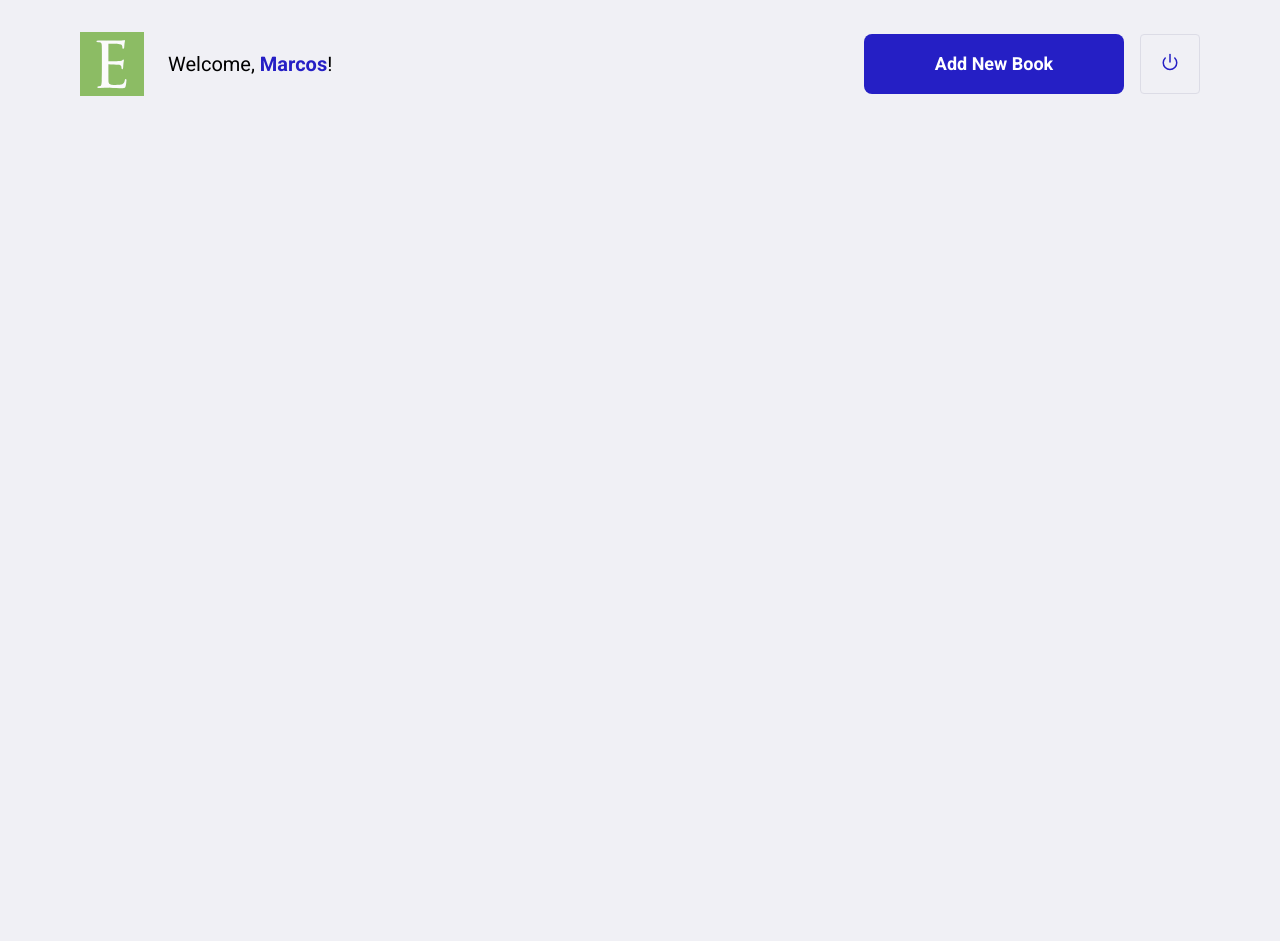
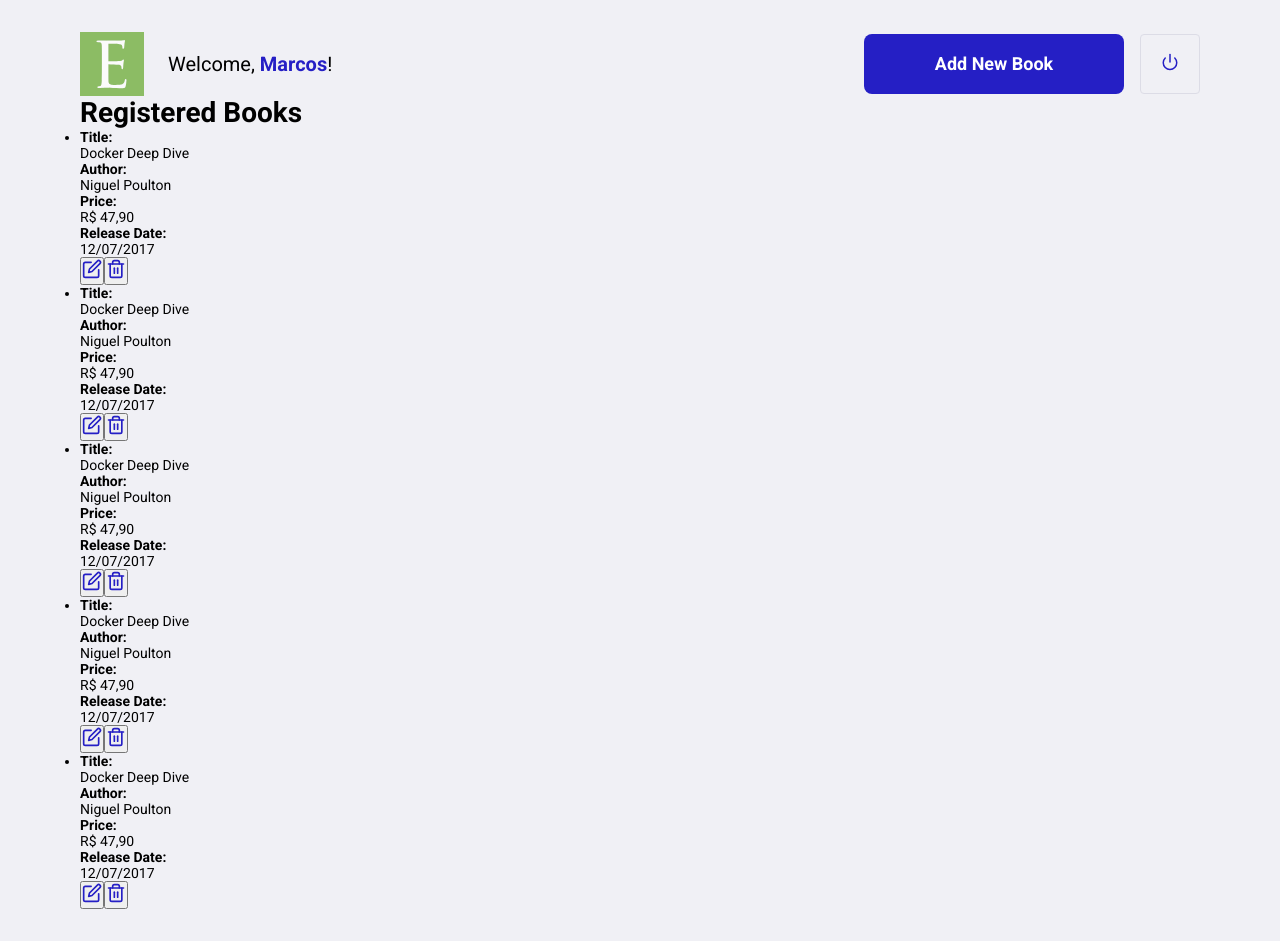
Before and after one commit to marcosmour/conceitosReactSpring, a React (Create React App) app: page /book in a window 1280 px wide. Before the commit the page ends 800 px from the top, so only its background shows below. Built offline with nearby package versions, Linux system fonts and the light colour scheme.

Commit message:
Implementando a listagem da tela de livros

```diff
--- a/src/pages/Book/index.js
+++ b/src/pages/Book/index.js
@@ -1,6 +1,6 @@
 import React from 'react';
 import { Link} from 'react-router-dom';
-import{ FiPower} from 'react-icons/fi'
+import{ FiPower, FiEdit, FiTrash2} from 'react-icons/fi'
 import './styles.css'
 import logoImage from '../../assets/logo.svg'
 
@@ -16,6 +16,104 @@ export default function Book(){
                     <FiPower size={18} color="#251FC5" />
                 </button>
             </header>
+
+            <h1>Registered Books</h1>
+            <ul>
+                <li>
+                    <strong>Title:</strong>
+                    <p>Docker Deep Dive</p>
+                    <strong>Author:</strong>
+                    <p>Niguel Poulton</p>
+                    <strong>Price:</strong>
+                    <p>R$ 47,90</p>
+                    <strong>Release Date:</strong>
+                    <p>12/07/2017</p>
+
+                    <button type="button">
+                        <FiEdit size={20} color="#251FC5"/>
+                    </button>
+
+                    <button type="button">
+                        <FiTrash2 size={20} color="#251FC5"/>
+                    </button>
+                </li>
+
+                <li>
+                    <strong>Title:</strong>
+                    <p>Docker Deep Dive</p>
+                    <strong>Author:</strong>
+                    <p>Niguel Poulton</p>
+                    <strong>Price:</strong>
+                    <p>R$ 47,90</p>
+                    <strong>Release Date:</strong>
+                    <p>12/07/2017</p>
+
+                    <button type="button">
+                        <FiEdit size={20} color="#251FC5"/>
+                    </button>
+
+                    <button type="button">
+                        <FiTrash2 size={20} color="#251FC5"/>
+                    </button>
+                </li>
+
+                <li>
+                    <strong>Title:</strong>
+                    <p>Docker Deep Dive</p>
+                    <strong>Author:</strong>
+                    <p>Niguel Poulton</p>
+                    <strong>Price:</strong>
+                    <p>R$ 47,90</p>
+                    <strong>Release Date:</strong>
+                    <p>12/07/2017</p>
+
+                    <button type="button">
+                        <FiEdit size={20} color="#251FC5"/>
+                    </button>
+
+                    <button type="button">
+                        <FiTrash2 size={20} color="#251FC5"/>
+                    </button>
+                </li>
+
+                <li>
+                    <strong>Title:</strong>
+                    <p>Docker Deep Dive</p>
+                    <strong>Author:</strong>
+                    <p>Niguel Poulton</p>
+                    <strong>Price:</strong>
+                    <p>R$ 47,90</p>
+                    <strong>Release Date:</strong>
+                    <p>12/07/2017</p>
+
+                    <button type="button">
+                        <FiEdit size={20} color="#251FC5"/>
+                    </button>
+
+                    <button type="button">
+                        <FiTrash2 size={20} color="#251FC5"/>
+                    </button>
+                </li>
+
+                <li>
+                    <strong>Title:</strong>
+                    <p>Docker Deep Dive</p>
+                    <strong>Author:</strong>
+                    <p>Niguel Poulton</p>
+                    <strong>Price:</strong>
+                    <p>R$ 47,90</p>
+                    <strong>Release Date:</strong>
+                    <p>12/07/2017</p>
+
+                    <button type="button">
+                        <FiEdit size={20} color="#251FC5"/>
+                    </button>
+
+                    <button type="button">
+                        <FiTrash2 size={20} color="#251FC5"/>
+                    </button>
+                </li>
+            </ul>
         </div>
     )
 }
```
